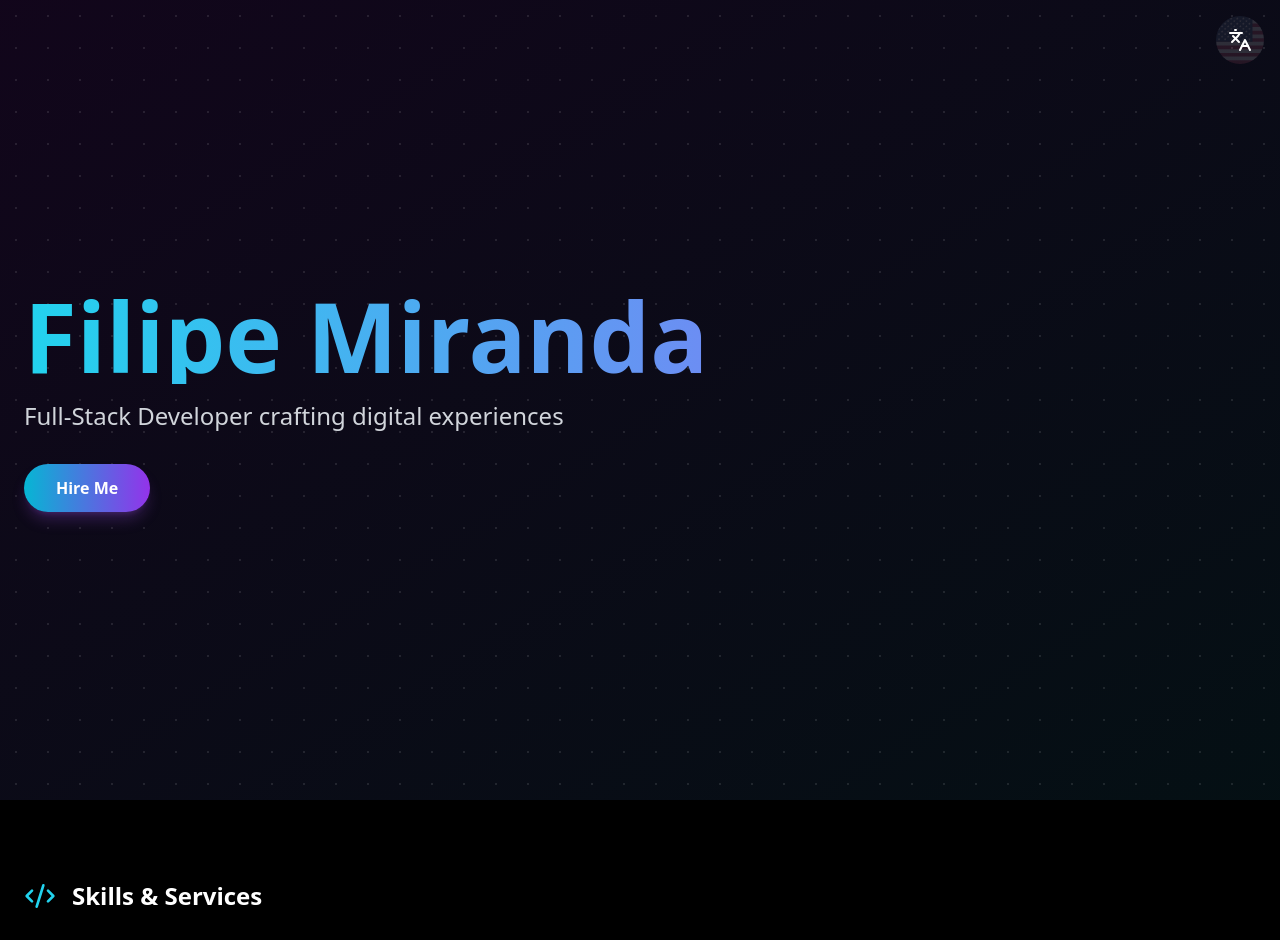
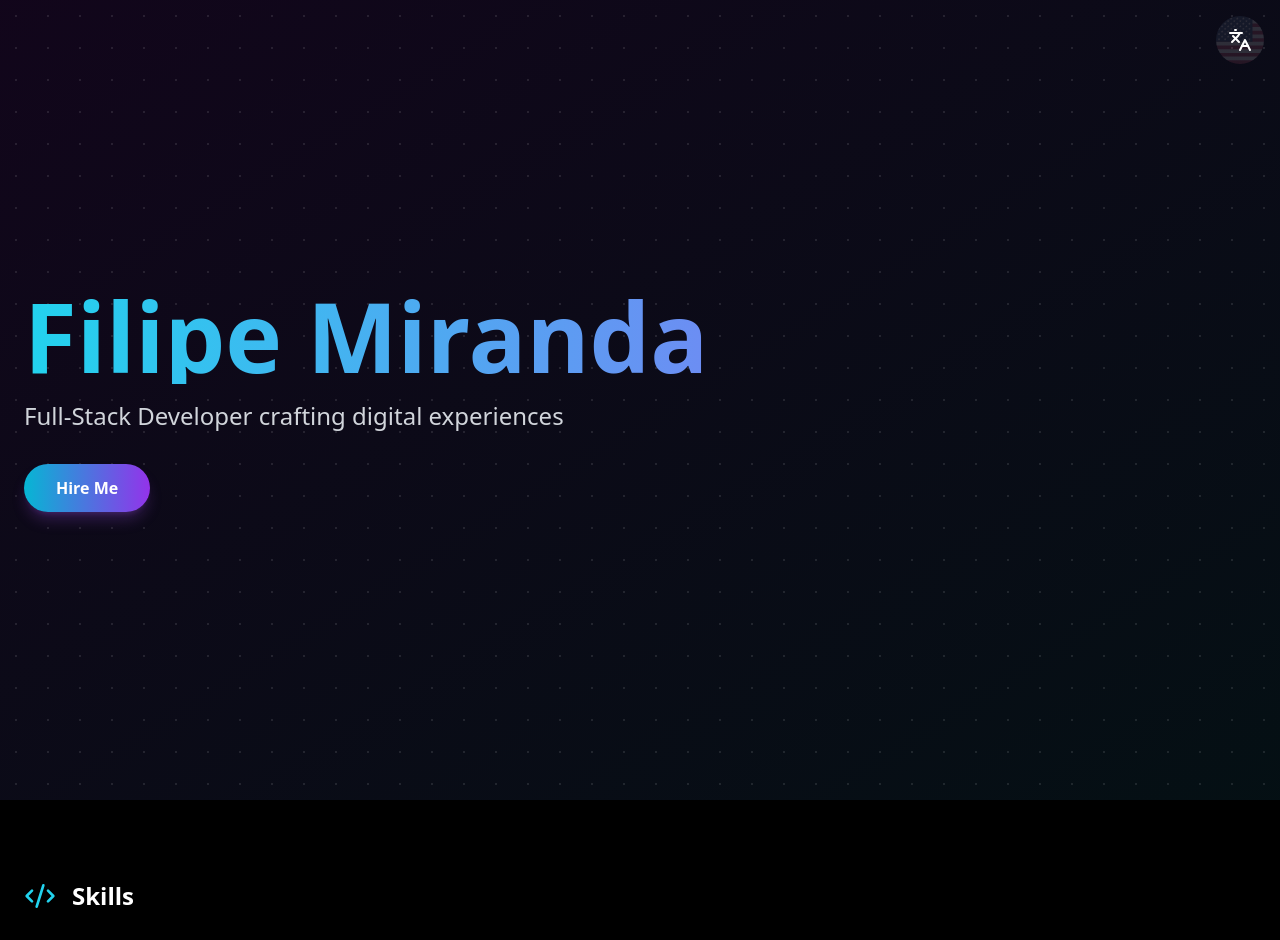
Before and after one commit to fm1randa/filipemiranda.dev, a React (Vite) app: page / in a window 1280 px wide. Shown: the top 940 px of the page. Built offline with nearby package versions, Linux system fonts and the light colour scheme.

Commit message:
fix: update skills title in i18n translations to remove unnecessary wording

```diff
--- a/src/i18n/index.ts
+++ b/src/i18n/index.ts
@@ -11,7 +11,7 @@ i18n
         translation: {
           role: 'Full-Stack Developer crafting digital experiences',
           hireMe: 'Hire Me',
-          skillsTitle: 'Skills & Services',
+          skillsTitle: 'Skills',
           skillsDescription:
             'Full-Stack Developer specialized in React, Node.js, and NextJS, with a passion for creating performant and scalable web applications.',
           projectsTitle: 'Projects Showcase',
@@ -25,7 +25,7 @@ i18n
         translation: {
           role: 'Desenvolvedor Full-Stack criando experiências digitais',
           hireMe: 'Contrate-me',
-          skillsTitle: 'Habilidades & Serviços',
+          skillsTitle: 'Habilidades',
           skillsDescription:
             'Desenvolvedor Full-Stack especializado em React, Node.js e NextJS, com paixão por criar aplicações web performáticas e escaláveis.',
           projectsTitle: 'Portfólio de Projetos',
```
